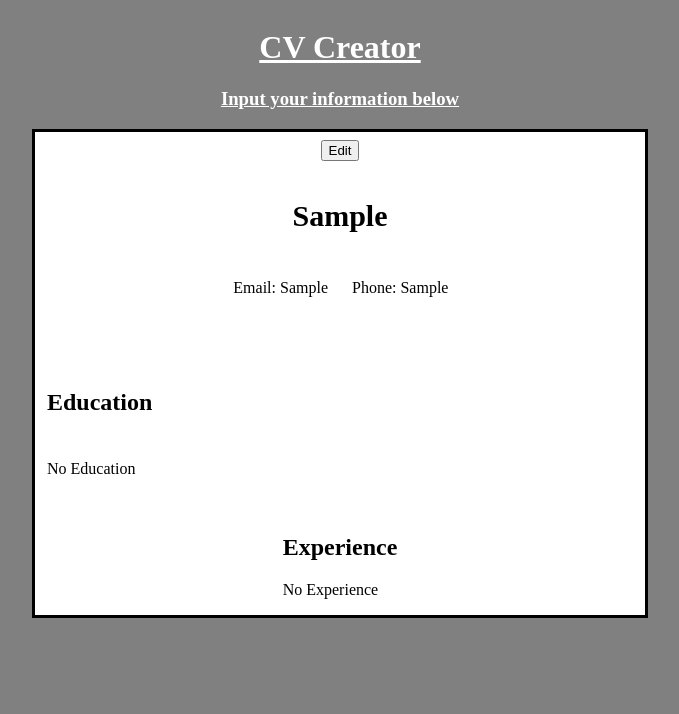
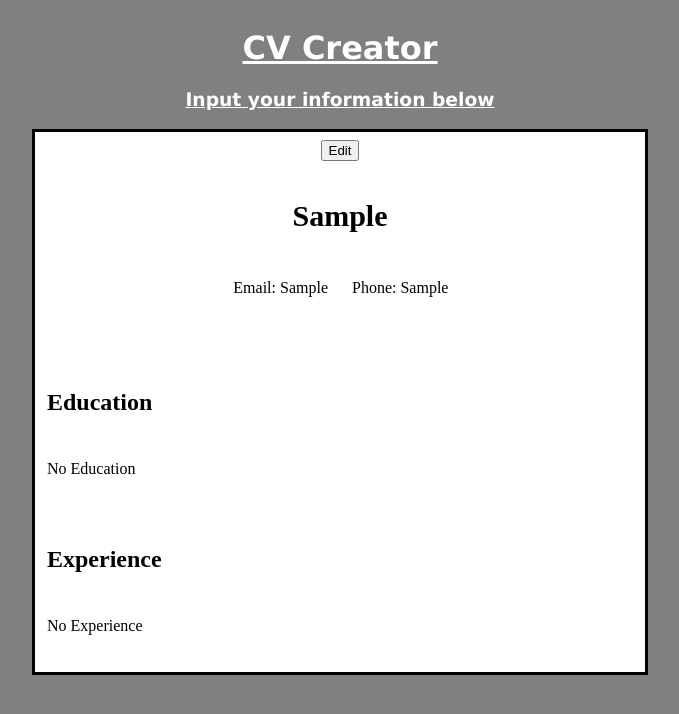
Before and after one commit to goob8079/TOP-React-cv-app, a React (Vite) app: page / in a window 1280 px wide. Both pictures are taken after typing "Sample", "Sample", "Sample" into the empty fields and a click on the button "Submit". Shown: the top 714 px of the page, without its empty margins (300-979 px from the left). Built offline with nearby package versions, Linux system fonts and the light colour scheme.

Commit message:
added styling to experience section

```diff
--- a/src/components/CVDisplay.jsx
+++ b/src/components/CVDisplay.jsx
@@ -27,12 +27,12 @@ export function CVDisplay({ formData, onEdit }) {
                 }
             </div>
             <div className="cv-experience-info">
-                <h2>Experience</h2>
+                <h2 id="experience-title">Experience</h2>
                 {/* if experienceInfo list has nothing then display 'No Experience' */}
                 {experienceInfo.length > 0 ?
                     experienceInfo.map((el) => (
                         <ul className="experience-ul" key={el.id}>
-                            <li>Company: {el.company}</li>
+                            <li><b>Company: {el.company}</b></li>
                             <ul>
                                 <li>Position: {el.positionTitle}</li>
                                 <li>Dates Worked: {el.dateFrom} to {el.dateTo}</li>
--- a/src/styles/App.css
+++ b/src/styles/App.css
@@ -10,6 +10,7 @@ html {
 .top-container {
     display: flex; flex-direction: column; justify-content: center; align-items: center;
     color: rgb(255, 255, 255);
+    font-family:'Lucida Sans', 'Lucida Sans Regular', 'Lucida Grande', 'Lucida Sans Unicode', Geneva, Verdana, sans-serif;
 }
 
 body {
@@ -95,12 +96,14 @@ form {
     }
 }
 
-.cv-education-info {
+.cv-education-info, .cv-experience-info {
     align-self: flex-start;
     display: grid; grid-template-rows: 1fr 1fr; align-items: center;
     width: calc(100%  - 24px);
     padding: 12px;
+}
 
+.cv-education-info {
     #education-title {
         grid-row: 1/2;
     }
@@ -114,3 +117,22 @@ form {
        font-size: 20px;
     }
 }
+
+.cv-experience-info {
+    #experience-title {
+        grid-row: 1/2;
+    }
+
+    .experience-ul {
+        list-style-type: none;
+        margin: 0;
+    }
+
+    li > b {
+       font-size: 20px;
+    }
+
+    ul > li {
+        list-style: none;
+    }
+}
```
